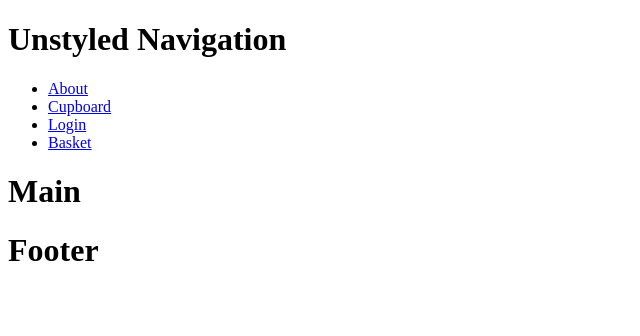
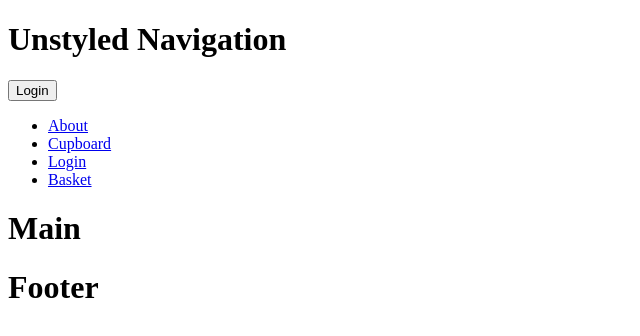
Before and after one commit to IsaacIngram/rit-swen261-u-fund-project, an Angular app in the folder ufund-ui/: page / in a window 1280 px wide. Shown: the top 336 px of the page, without its empty margins (0-640 px from the left). Built offline with nearby package versions, Linux system fonts and the light colour scheme.

Commit message:
feat: added a login/logout button

```diff
--- a/ufund-ui/src/app/app.component.html
+++ b/ufund-ui/src/app/app.component.html
@@ -1,5 +1,7 @@
 <header>
   <h1>Unstyled Navigation</h1>
+  <button *ngIf="isLoggedIn()" (click)="logout()">Logout</button>
+  <button *ngIf="!isLoggedIn()" routerLink="/login">Login</button>
   <nav>
     <ul>
       <li><a routerLink="/about">About</a></li>
```
